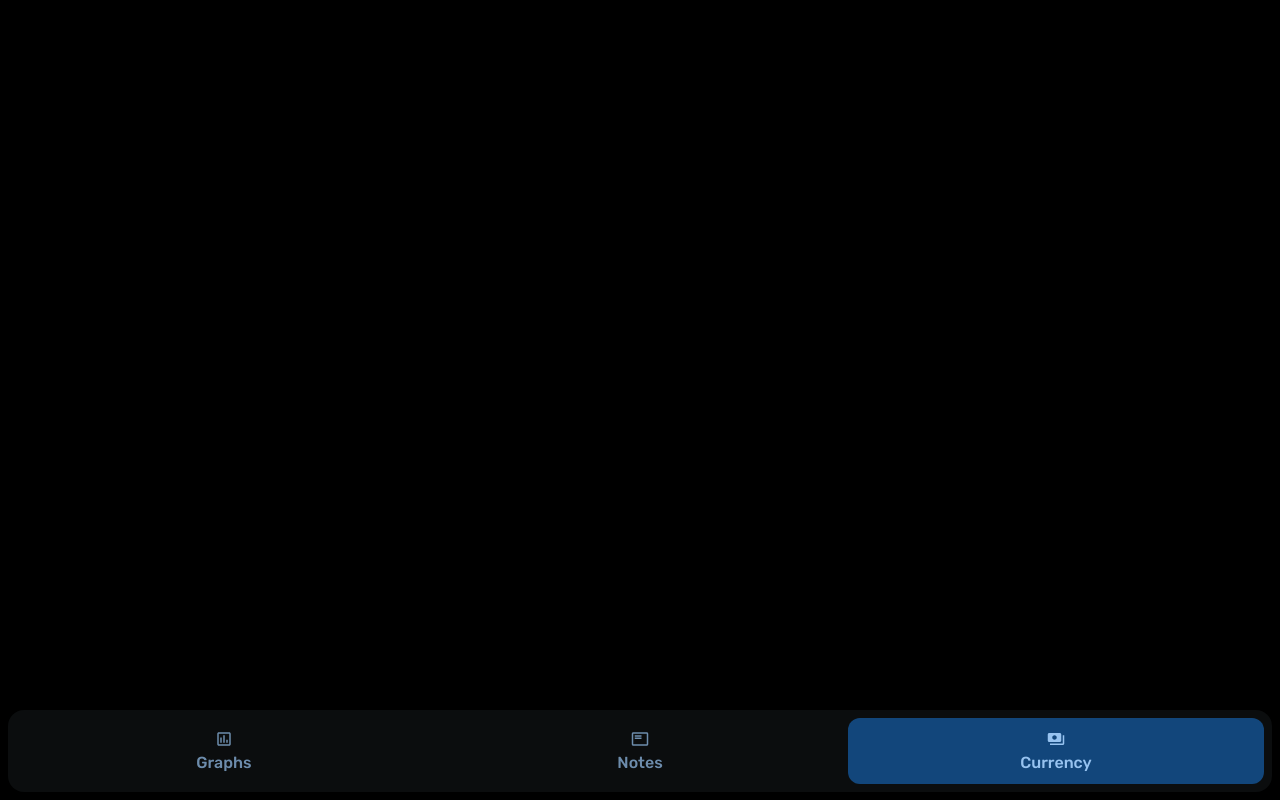
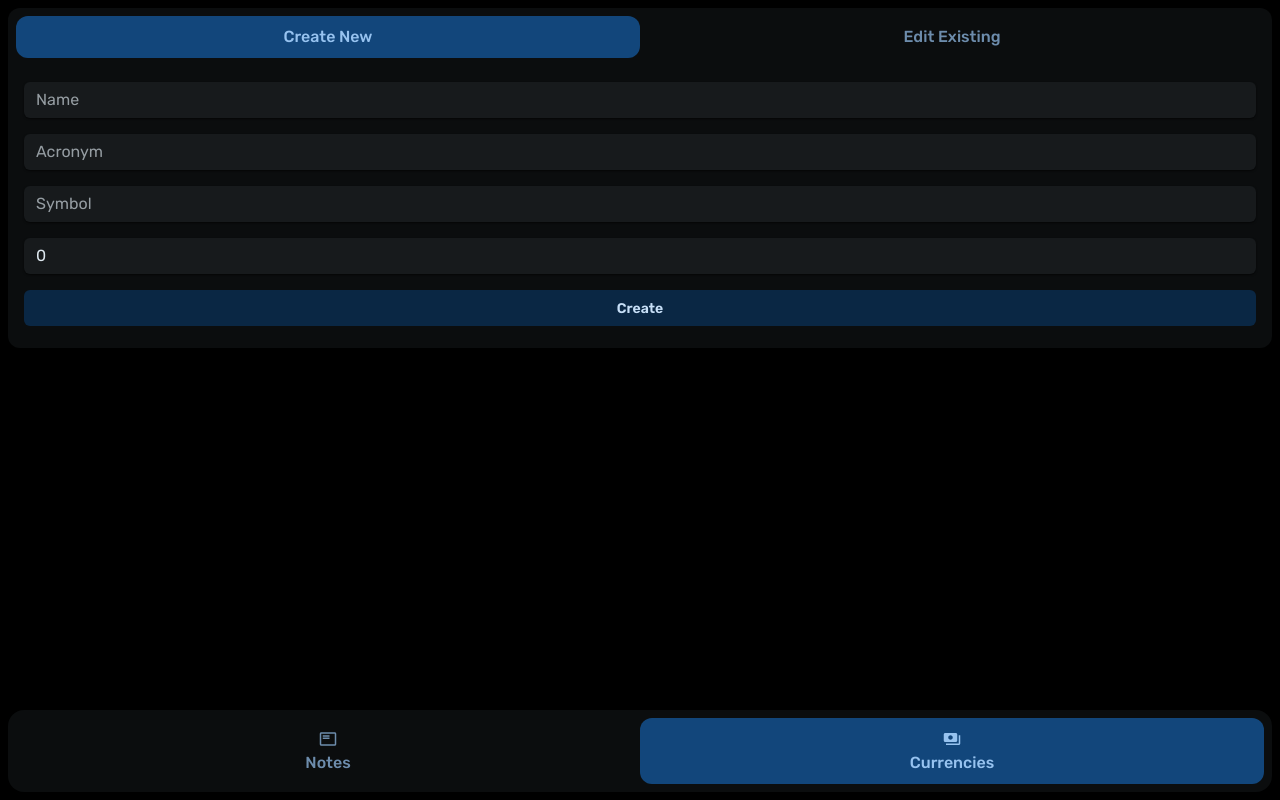
Before and after one commit to grong0/SWEN101---Spending-Guard--Panic-, a React (Create React App) app: page /currency in a window 1280 px wide. Built offline with nearby package versions, Linux system fonts and the light colour scheme.

Commit message:
Created Currency Section

```diff
--- a/src/modules/Currency.js
+++ b/src/modules/Currency.js
@@ -1,14 +1,293 @@
 import "../styles/Currency.css";
 
 import * as Joy from "@mui/joy";
+import * as JoyIcons from "@mui/icons-material";
+import { tabClasses } from "@mui/joy/Tab";
 import Cookies from "js-cookie";
+import DefaultCurrencies from "./DefaultCurrencies";
+import { useEffect, useState } from "react";
+
+function EditCurrency(props) {
+	const [currencies, setCurrencies] = useState(props.currencies);
+	function updateCurrencies(currencies) {
+		setCurrencies(currencies);
+	}
+	const [currency, setCurrency] = useState();
+	function updateCurrency(currency) {
+		setCurrency(currency);
+	}
+
+	const [name, setName] = useState();
+	function updateName(name) {
+		setName(name);
+	}
+	const [acronym, setAcronym] = useState();
+	function updateAcronym(acronym) {
+		setAcronym(acronym);
+	}
+	const [symbol, setSymbol] = useState("");
+	function updateSymbol(symbol) {
+		setSymbol(symbol);
+	}
+	const [decimal_places, setDecimalPlaces] = useState(0);
+	function updateDecimalPlaces(decimal_places) {
+		setDecimalPlaces(decimal_places);
+	}
+
+	const [error, setError] = useState("primary");
+	function updateError(error) {
+		setError(error);
+	}
+	const [helperText, setHelperText] = useState("");
+	function updateHelperText(helperText) {
+		setHelperText(helperText);
+	}
+
+	function getCurrencyNames(currencies) {
+		var names = [];
+		Object.values(currencies).forEach((item) => {
+			names.push(item.name);
+		});
+		return names;
+	}
+
+	function handleSubmit(event) {
+		event.preventDefault();
+		handleCurrency({
+			name,
+			acronym,
+			symbol,
+			decimal_places: parseInt(decimal_places),
+		});
+	}
+	function handleCurrency(newCurrency) {
+		var currentCurrencies = Cookies.get("currencies");
+		if (currentCurrencies === null) {
+			currentCurrencies = JSON.stringify({});
+		}
+		currentCurrencies = JSON.parse(currentCurrencies);
+		if (
+			currencies == undefined &&
+			Object.keys(currentCurrencies).includes(newCurrency.acronym.toLowerCase())
+		) {
+			updateError("danger");
+			updateHelperText("A currency with the acronym '" + newCurrency.acronym + "' already exists.");
+		} else if (
+			currencies == undefined &&
+			getCurrencyNames(currentCurrencies).includes(newCurrency.name)
+		) {
+			updateError("danger");
+			updateHelperText("A currency with the name '" + newCurrency.name + "' already exists.");
+		} else {
+			if (currencies != undefined) {
+				delete currentCurrencies[currencies[currency].acronym.toLowerCase()];
+			}
+			currentCurrencies[newCurrency.acronym.toLowerCase()] = newCurrency;
+			console.log(currentCurrencies);
+			if (currencies != undefined) {
+				updateCurrencies(JSON.parse(Cookies.get("currencies")));
+				updateCurrency(newCurrency.acronym.toLowerCase());
+			}
+
+			updateError("success");
+			if (currencies == undefined) {
+				updateHelperText(newCurrency.name + " was successfully created!");
+			} else {
+				updateHelperText(newCurrency.name + " has been edited!");
+			}
+		}
+	}
+
+	function getNonDefault() {
+		var nonDefaults = [];
+		Object.keys(currencies).forEach((key) => {
+			if (!Object.keys(DefaultCurrencies).includes(key)) {
+				nonDefaults.push(key);
+			}
+		});
+		return nonDefaults;
+	}
+
+	useEffect(() => {
+		if (currencies != undefined && currency != undefined) {
+			setName(currencies[currency].name);
+			setAcronym(currencies[currency].acronym);
+			setSymbol(currencies[currency].symbol);
+			setDecimalPlaces(currencies[currency].decimal_places);
+		}
+	}, [currency]);
+
+	useEffect(() => {
+		if (currencies != undefined && getNonDefault().length != 0) {
+			setCurrency(getNonDefault()[0]);
+		}
+		if (currencies != undefined) {
+			setCurrencies(JSON.parse(Cookies.get("currencies")));
+		}
+	}, []);
+
+	return (
+		<>
+			{currencies != undefined && getNonDefault().length == 0 ? (
+				<Joy.Card variant="soft">
+					<Joy.Typography level="h3">No Custom Currencies</Joy.Typography>
+					<Joy.CardContent>
+						<Joy.Typography level="body-md">
+							You have no custom currencies. Create a new one at in the{" "}
+							<Joy.Typography variant="soft" color="primary">
+								Create New
+							</Joy.Typography>{" "}
+							Tab.
+						</Joy.Typography>
+					</Joy.CardContent>
+				</Joy.Card>
+			) : (
+				<form className="edit-currency" onSubmit={handleSubmit}>
+					{currencies != undefined ? (
+						<>
+							<Joy.FormControl>
+								<Joy.Select
+									placeholder="Currency to edit"
+									variant="soft"
+                                    value={currency}
+									onChange={(e, value) => {
+										updateCurrency(value);
+									}}
+								>
+									{getNonDefault().map((key, i) => (
+										<Joy.Option key={i} value={key}>
+											{currencies[key].name}
+										</Joy.Option>
+									))}
+								</Joy.Select>
+							</Joy.FormControl>
+							<Joy.Divider />
+						</>
+					) : (
+						console.log("")
+					)}
+					<Joy.FormControl>
+						<Joy.Input
+							placeholder="Name"
+							variant="soft"
+							required
+							value={name}
+							onChange={(e) => {
+								updateName(e.target.value);
+							}}
+						/>
+					</Joy.FormControl>
+					<Joy.FormControl>
+						<Joy.Input
+							placeholder="Acronym"
+							variant="soft"
+							required
+							value={acronym}
+							onChange={(e) => {
+								updateAcronym(e.target.value);
+							}}
+						/>
+					</Joy.FormControl>
+					<Joy.FormControl>
+						<Joy.Input
+							placeholder="Symbol"
+							variant="soft"
+							value={symbol}
+							onChange={(e) => {
+								updateSymbol(e.target.value);
+							}}
+						/>
+					</Joy.FormControl>
+					<Joy.FormControl>
+						<Joy.Input
+							placeholder="Deciaml Places"
+							variant="soft"
+							value={decimal_places}
+							type="number"
+							onChange={(e) => {
+								updateDecimalPlaces(e.target.value);
+							}}
+						/>
+					</Joy.FormControl>
+					<Joy.FormControl error={error == "danger" ? true : false}>
+						<Joy.Button color={error} variant="soft" type="submit">
+							{currencies == null ? "Create" : "Edit"}
+						</Joy.Button>
+						<Joy.FormHelperText>
+							{error == "danger" ? (
+								<JoyIcons.InfoOutlined />
+							) : error == "success" ? (
+								<JoyIcons.CheckCircleOutlineRounded />
+							) : (
+								""
+							)}
+							{helperText}
+						</Joy.FormHelperText>
+					</Joy.FormControl>
+				</form>
+			)}
+		</>
+	);
+}
 
 function Currency() {
-    return(
-        <div className="content-wrapper">
+	const [currencies, setCurrecnies] = useState();
+	function updateCurrencies(currency) {
+		setCurrecnies(currency);
+	}
 
-        </div>
-    )
+	useState(() => {
+		if (Cookies.get("currencies") === undefined) {
+			console.log("creating new currencies");
+			Cookies.set("currencies", JSON.stringify(DefaultCurrencies));
+		}
+		updateCurrencies(JSON.parse(Cookies.get("currencies")));
+	}, []);
+
+	return (
+		<div id="content-wrapper">
+			{/* <Joy.Card variant="soft">
+				<Joy.Typography level="h2" sx={{ w: "100%", alignSelf: "center" }}>
+					Currency Manager
+				</Joy.Typography>
+				<Joy.CardActions>
+					<Joy.Button sx={{ width: "100%" }}>Create New</Joy.Button>
+					<Joy.Button sx={{ width: "100%" }}>Edit Existing</Joy.Button>
+				</Joy.CardActions>
+			</Joy.Card> */}
+			<Joy.Tabs
+				sx={{
+					// bgcolor: "rgba(0, 0, 0, 0)",
+					borderRadius: "lg",
+					[`& .${tabClasses.root}`]: {
+						py: 1,
+						flex: 1,
+						transition: "0.3s",
+						fontWeight: "md",
+						fontSize: "md",
+						[`&:not(.${tabClasses.selected}):not(:hover)`]: {
+							opacity: 0.7,
+						},
+					},
+				}}
+			>
+				<Joy.TabList disableUnderline tabFlex={1} sx={{ padding: "8px", borderRadius: "lg" }}>
+					<Joy.Tab disableIndicator color="primary" sx={{ borderRadius: "lg" }}>
+						Create New
+					</Joy.Tab>
+					<Joy.Tab disableIndicator color="primary" sx={{ borderRadius: "lg" }}>
+						Edit Existing
+					</Joy.Tab>
+				</Joy.TabList>
+				<Joy.TabPanel value={0}>
+					<EditCurrency />
+				</Joy.TabPanel>
+				<Joy.TabPanel value={1}>
+					<EditCurrency currencies={currencies} />
+				</Joy.TabPanel>
+			</Joy.Tabs>
+		</div>
+	);
 }
 
 export default Currency;
--- /dev/null
+++ b/src/modules/DefaultCurrencies.js
@@ -0,0 +1,22 @@
+const DefaultCurrencies = {
+	usd: {
+		name: "United States Dollar",
+		acronym: "USD",
+		symbol: "$",
+		decimal_places: 2,
+	},
+	gbp: {
+		name: "Pound Sterling",
+		acronym: "GBP",
+		symbol: "£",
+		decimal_places: 2,
+	},
+	jpy: {
+		name: "Japanese Yen",
+		acronym: "JPY",
+		symbol: "¥",
+		decimal_places: 2,
+	},
+};
+
+export default DefaultCurrencies;
--- a/src/modules/NavHub.js
+++ b/src/modules/NavHub.js
@@ -54,7 +54,7 @@ export default function TabsBottomNavExample() {
 					sx={{ borderRadius: "lg", p: 0 }}
 					color="primary"
 				>
-					<Tab
+					{/* <Tab
 						disableIndicator
 						value="/graph"
 						to="/graph"
@@ -66,7 +66,7 @@ export default function TabsBottomNavExample() {
 							{index == "/graph" ? <AssessmentIcon /> : <AssessmentOutlinedIcon />}
 						</ListItemDecorator>
 						Graphs
-					</Tab>
+					</Tab> */}
 					<Tab
 						disableIndicator
 						value="/"
@@ -91,7 +91,7 @@ export default function TabsBottomNavExample() {
 						<ListItemDecorator>
 							{index == "/currency" ? <PaymentsIcon /> : <PaymentsOutlinedIcon />}
 						</ListItemDecorator>
-						Currency
+						Currencies
 					</Tab>
 				</TabList>
 			</Tabs>
--- a/src/modules/NoteTaker.js
+++ b/src/modules/NoteTaker.js
@@ -3,24 +3,7 @@ import "../styles/NoteTaker.css";
 import { FaArrowRight } from "react-icons/fa";
 import Cookies from "js-cookie";
 import * as Joy from "@mui/joy";
-
-// TODO: Track total currency
-const defualtCurrencies = {
-	usd: {
-		name: "United States Dollar",
-		acronym: "USD",
-		symbol: "$",
-		decimal_places: 2,
-		total: 0,
-	},
-	// mc: {
-	// 	name: "MineCoin",
-	// 	acronym: "MC",
-	// 	symbol: "",
-	// 	decimal_places: 0,
-	// 	total: 0,
-	// },
-};
+import DefaultCurrencies from "./DefaultCurrencies";
 
 const testPosts = {
 	1700258632032: {
@@ -32,7 +15,6 @@ const testPosts = {
 };
 
 function Post(props) {
-	// TODO: Add total currency under amount
 	return (
 		<Joy.Card
 			sx={{ mb: props.workingKey != props.numofPosts - 1 ? "8px" : "0px" }}
@@ -71,7 +53,7 @@ function NoteTaker() {
 	function updatePosts(note) {
 		setPosts(note);
 	}
-	const [currencies, setCurrencies] = useState(defualtCurrencies);
+	const [currencies, setCurrencies] = useState({});
 	function updateCurrencies(currency) {
 		setCurrencies(currency);
 	}
@@ -146,19 +128,11 @@ function NoteTaker() {
 
 		if (Cookies.get("currencies") === undefined) {
 			console.log("creating new currencies");
-			Cookies.set("currencies", JSON.stringify(currencies));
+			Cookies.set("currencies", JSON.stringify(DefaultCurrencies));
 		}
 
 		updatePosts(JSON.parse(Cookies.get("notes")));
 		updateCurrencies(JSON.parse(Cookies.get("currencies")));
-
-		// Object.keys(posts).forEach((key) => {
-		//     currencies[posts[key].currency.toLowerCase].total += posts[key].amount
-		// })
-
-		// Object.keys(posts).map((key, i) => {
-		// 	console.log(key);
-		// });
 	}, []);
 
 	return (
@@ -230,11 +204,9 @@ function NoteTaker() {
 							updateAmount(parseFloat(value.target.value));
 						}}
 					/>
-					{/* <Joy.AspectRatio ratio="1" objectFit="cover"> */}
 					<Joy.IconButton color="primary" variant="soft" type="submit">
 						<FaArrowRight />
 					</Joy.IconButton>
-					{/* </Joy.AspectRatio> */}
 				</div>
 			</form>
 		</div>
--- a/src/styles/Currency.css
+++ b/src/styles/Currency.css
@@ -0,0 +1,18 @@
+#content-wrapper {
+    grid-row-start: 1;
+    grid-row-end: 2;
+    width: 100%;
+    height: 100%;
+
+    padding: 8px;
+
+    /* display: grid;
+    grid-template-columns: 100%;
+    grid-template-rows: auto min-content; */
+}
+
+.edit-currency {
+    display: flex;
+    flex-direction: column;
+    gap: 16px;
+}
```
